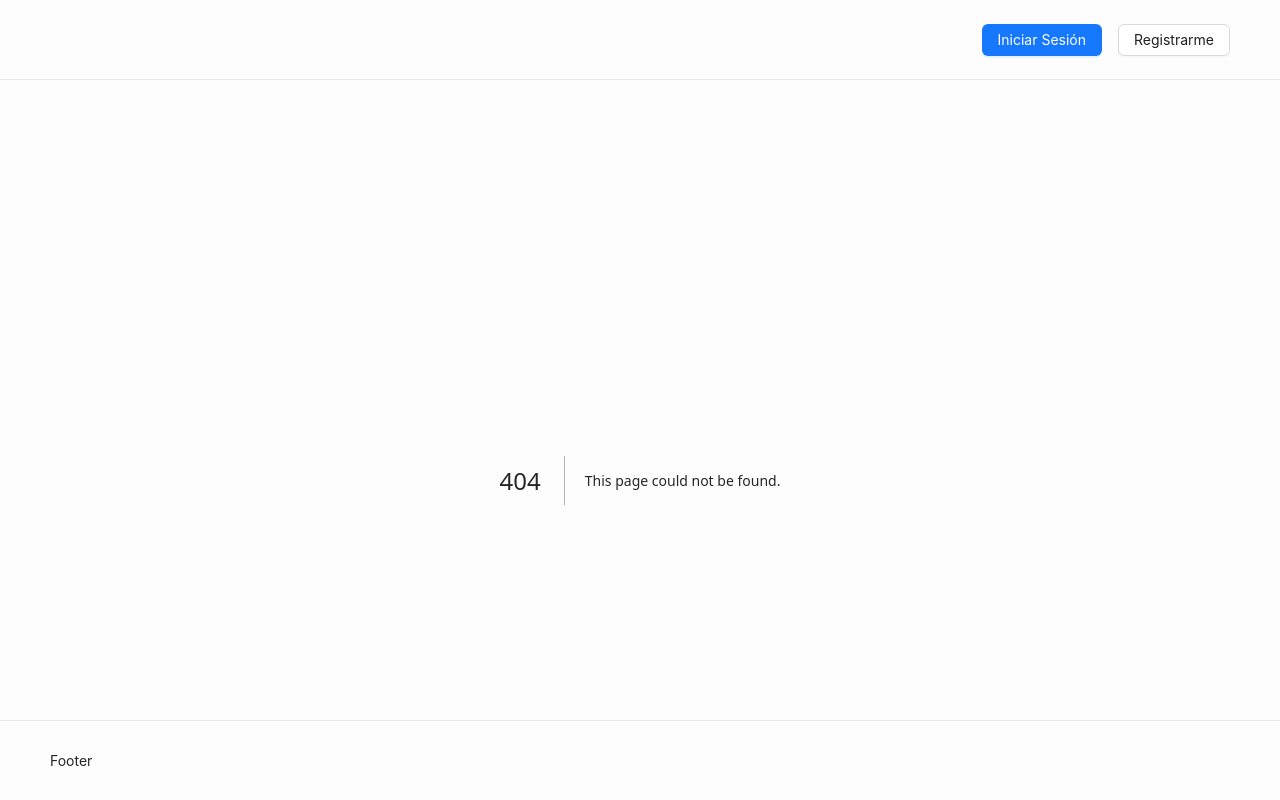
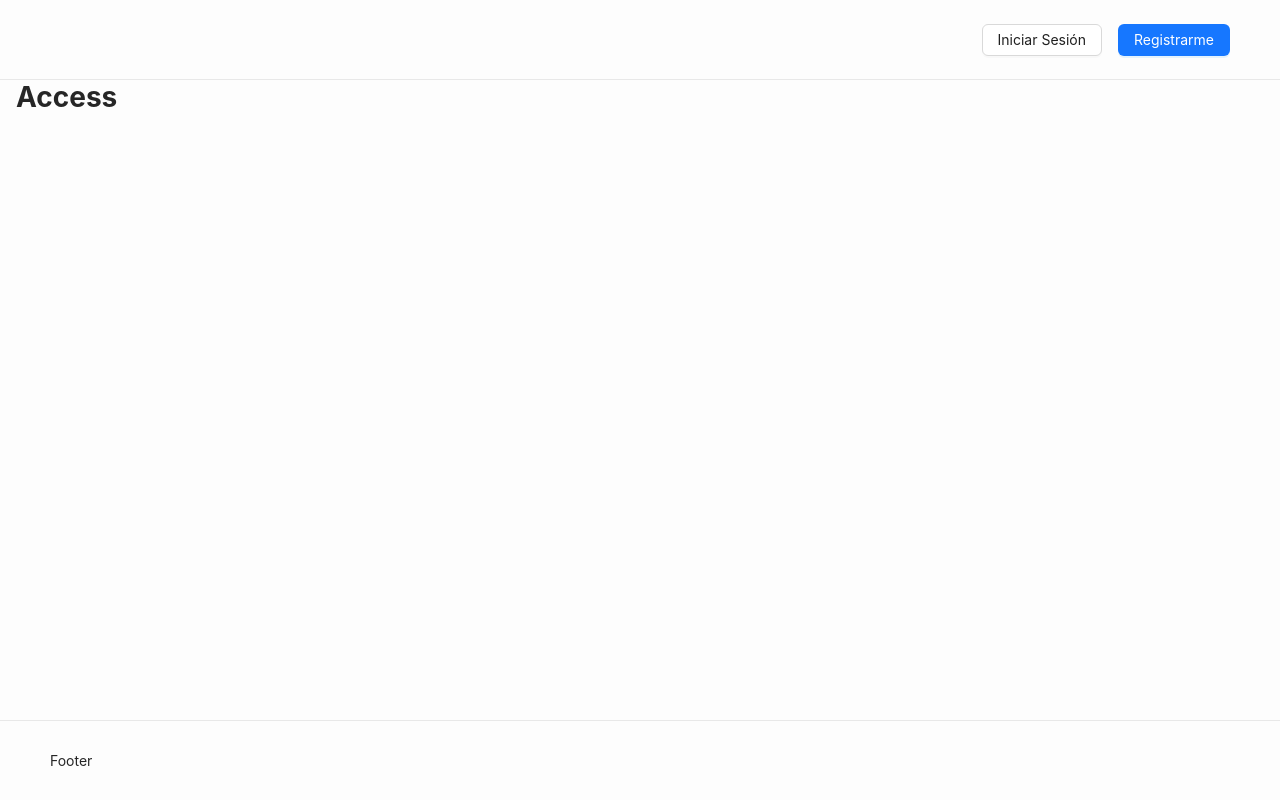
Before and after one commit to SebaMarzari/efi_next, a Next.js app: page /1 in a window 1280 px wide. Before the commit this address had no page. Built offline with nearby package versions, Linux system fonts and the light colour scheme.

Commit message:
dynamic router fixed

```diff
--- /dev/null
+++ b/src/app/[access]/page.tsx
@@ -0,0 +1,13 @@
+
+const Access = ({
+  params: { access },
+}: any) => {
+  console.log(access)
+  return (
+    <div>
+      <h1>Access</h1>
+    </div>
+  )
+}
+
+export default Access;
--- a/src/app/components/Navbar/components/Login/Login.tsx
+++ b/src/app/components/Navbar/components/Login/Login.tsx
@@ -1,19 +1,25 @@
-import Link from 'next/link'
 import './styles/styles.css'
 import { Button } from "antd"
+import { useRouter } from 'next/navigation'
 
 const Login = () => {
+  const router = useRouter()
+
+  const handleNavigate = (route: string) => {
+    router.push(`/${route}`)
+  }
   return (
     <div className="login-container">
-      <Button type="primary">
-        <Link href="/access/signin">
-          Iniciar Sesión
-        </Link>
+      <Button
+        onClick={() => handleNavigate('signin')}
+      >
+        Iniciar Sesión
       </Button>
-      <Button>
-        <Link href="/access/signup">
-          Registrarme
-        </Link>
+      <Button
+        type="primary"
+        onClick={() => handleNavigate('signup')}
+      >
+        Registrarme
       </Button>
     </div>
   )
```
Also changed, not shown: src/app/access/[accessType].tsx (deleted, +0 -13 lines), 1 other file (tests, documents, lock files or other folders).
